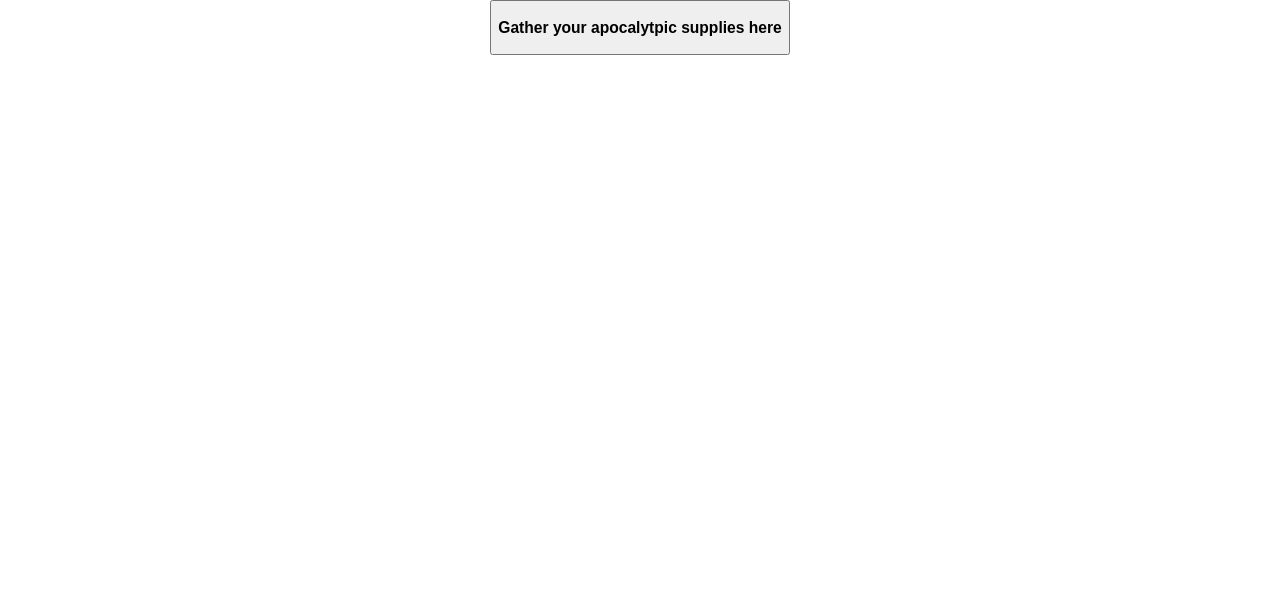
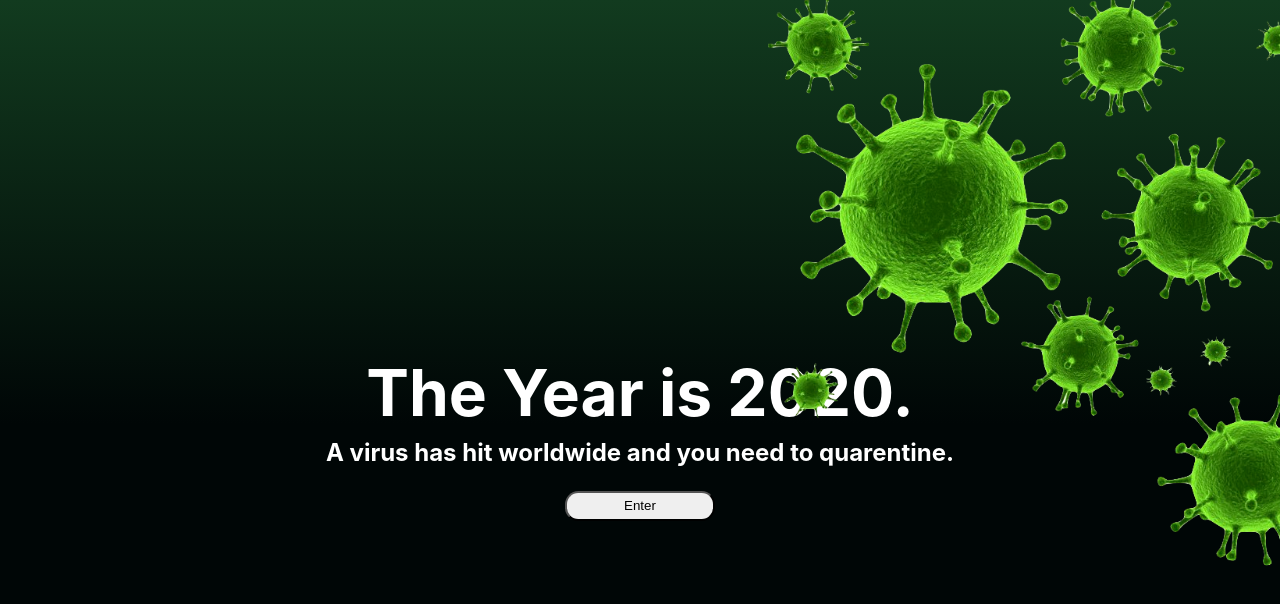
Before and after one commit to lilbitner/end-of-world-starter-pack-frontend, a React (Create React App) app: page / in a window 1280 px wide. Shown: the top 604 px of the page. Built offline with nearby package versions, Linux system fonts and the light colour scheme; no server answers.

Commit message:
updated landing page and styled cards

```diff
--- a/src/App.css
+++ b/src/App.css
@@ -1,38 +1,6 @@
-.App {
-  text-align: center;
+.LandingPage-container{
+  background: rgb(0,6,6);
+  background: linear-gradient(0deg, rgba(0,6,6,1) 49%, rgba(18,59,31,1) 100%);
+  width: 100%;
+  height: 52em;
 }
-
-.App-logo {
-  height: 40vmin;
-  pointer-events: none;
-}
-
-@media (prefers-reduced-motion: no-preference) {
-  .App-logo {
-    animation: App-logo-spin infinite 20s linear;
-  }
-}
-
-.App-header {
-  background-color: #282c34;
-  min-height: 100vh;
-  display: flex;
-  flex-direction: column;
-  align-items: center;
-  justify-content: center;
-  font-size: calc(10px + 2vmin);
-  color: white;
-}
-
-.App-link {
-  color: #61dafb;
-}
-
-@keyframes App-logo-spin {
-  from {
-    transform: rotate(0deg);
-  }
-  to {
-    transform: rotate(360deg);
-  }
-}
--- a/src/Components/Items.js
+++ b/src/Components/Items.js
@@ -17,7 +17,6 @@ export default class Items extends React.Component{
         return(
           <>
           <NavBar />
-          <Header />
           <div className='cardContainer'>
             {this.showItems()}
           </div>
--- a/src/Components/LandingPage.js
+++ b/src/Components/LandingPage.js
@@ -1,14 +1,22 @@
 import React from 'react'
+import VirusImg from '../Images/virus2.png'
+import '../Styles/LandingPage.css'
 
 
 export default function LandingPage(props) {
 
+    return(
+        <div className="LandingPage-container">
 
-    return(
-        <>
-        <button className='enterButton' onClick={() =>  props.history.push('/items')}>
-            <h3>Gather your apocalytpic supplies here</h3>
-        </button>
-        </>
+        <img className="LandingPage-virus-image" src={VirusImg} alt="LangingPage-virus"/>
+
+            <div className="text-container">
+                <h1 className="LandingPage-text"> The Year is 2020.</h1>
+                <h3 className="LandingPage-sub-text"> A virus has hit worldwide and you need to quarentine. </h3>
+            <button className='enterButton' onClick={() =>  props.history.push('/items')}>
+                Enter
+            </button>
+            </div>
+        </div>
     )
 }
--- a/src/Components/NavBar.js
+++ b/src/Components/NavBar.js
@@ -1,15 +1,18 @@
 import React from 'react'
 import {Link} from 'react-router-dom'
 import '../Styles/NavBar.css'
+import Header from './Header'
 
 export default function NavBar() {
     return (
     <div className="NavBar">
-        <Link className="NavBar-links"to='/'>End of the World</Link>
+        <Link className="NavBar-links"to='/'>Survival Shelter Checklist</Link>
+        <Header />
         <div className="navbar-link-container">
             <Link className="NavBar-links"to='/items'>Items</Link>
             <Link className="NavBar-links"to='/cart'>Checkout</Link>
         </div>
+
     </div>
 
     )
--- a/src/Styles/Card.css
+++ b/src/Styles/Card.css
@@ -3,12 +3,9 @@
 
 
 .cardContainer {
-    /* display: flex;  */
+
     display: grid;
     grid-template-columns: repeat(5, auto);
-    /* flex-direction: row;
-    flex-wrap: wrap;  */
-    /* width: 120px; */
     justify-content: center;
     justify-content: space-evenly;
 }
@@ -20,13 +17,15 @@
 }
 
 .card {
-    width: 120px;
-    border: solid;
-    box-shadow: 0px 0px 8px gray;
+    width: 140px;
+    border: 0.5px solid grey;
+    padding: 10px;
+    box-shadow: 5px 10px 8px #888888;
     margin-bottom: 1rem;
     margin-top: 1rem;
     font-size: 12px;
     border-radius: 1rem;
+    text-align: center;
     font-family: 'Inconsolata', monospace;
 }
 
--- a/src/Styles/Header.css
+++ b/src/Styles/Header.css
@@ -1,7 +1,7 @@
 .header-container{
-    height: 9em;
+    padding-top: 1.5em;
+    height: 7em;
     width: 100%;
-    background-color: black;
     display: flex;
     justify-content: center;
 }
--- /dev/null
+++ b/src/Styles/LandingPage.css
@@ -0,0 +1,31 @@
+.LandingPage-container{
+display: flex;
+text-align: center;
+justify-content: center;
+align-items: center;
+}
+
+.LandingPage-virus-image{
+    width: 32em;
+    position: absolute;
+    top: 0px;
+    right: 0px;
+}
+
+
+.enterButton{
+    width: 150px;
+    height: 30px;
+    border-radius: 1em;
+}
+
+.LandingPage-text{
+    font-size: 4em;
+    color: white;
+}
+
+.LandingPage-sub-text{
+    color: white;
+    font-size: 1.5em;
+    margin-top: -1.5em;
+}
--- a/src/Styles/NavBar.css
+++ b/src/Styles/NavBar.css
@@ -3,8 +3,9 @@
 .NavBar{
     display: flex;
     justify-content: space-between;
-    height: 2em;
-    background-color: black;
+    height: 8em;
+    background: rgb(0,6,6);
+    background: linear-gradient(0deg, rgba(0,6,6,1) 49%, rgba(18,59,31,1) 100%);
     font-family: 'Inconsolata', monospace;
     font-size: 1.3em;
     padding: 0.5em;
@@ -14,6 +15,7 @@
 padding-right: 0.5em;
 text-decoration: none;
 color: white;
+width: 12em;
 }
 
 .NavBar-links:hover{
```
Also changed, not shown: src/Images/virus.png, src/Images/virus2.png (added).
